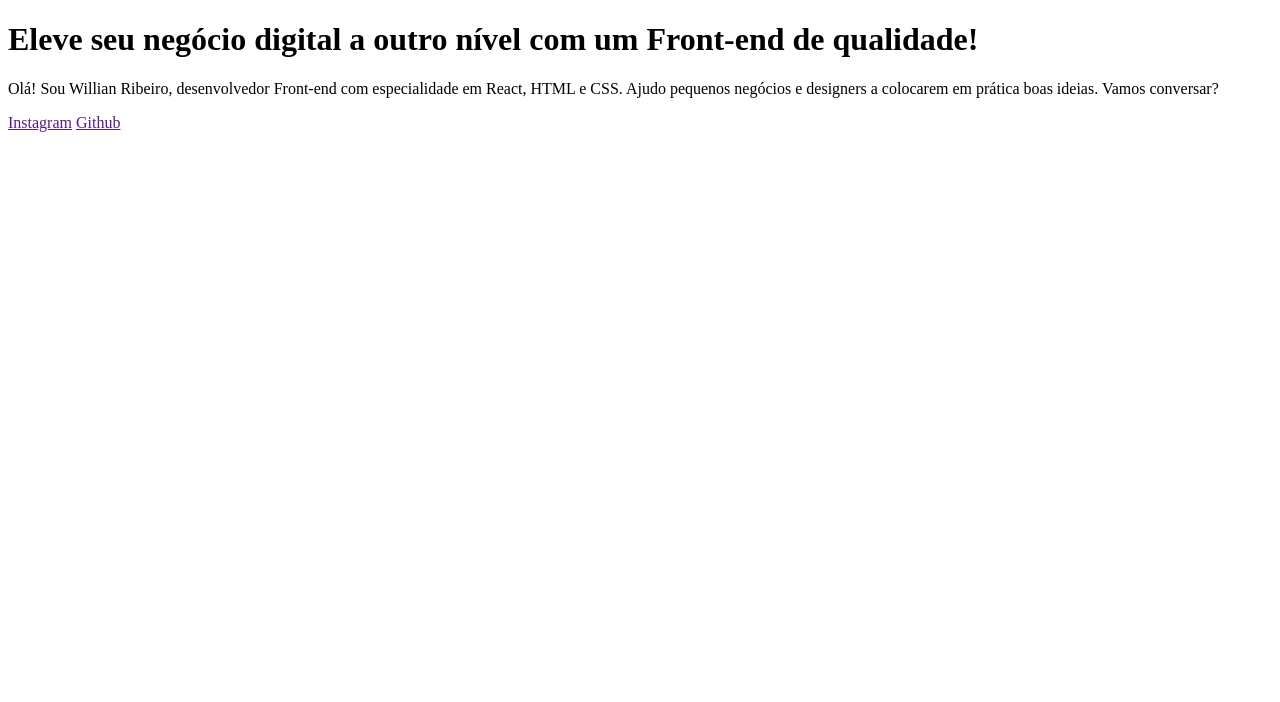
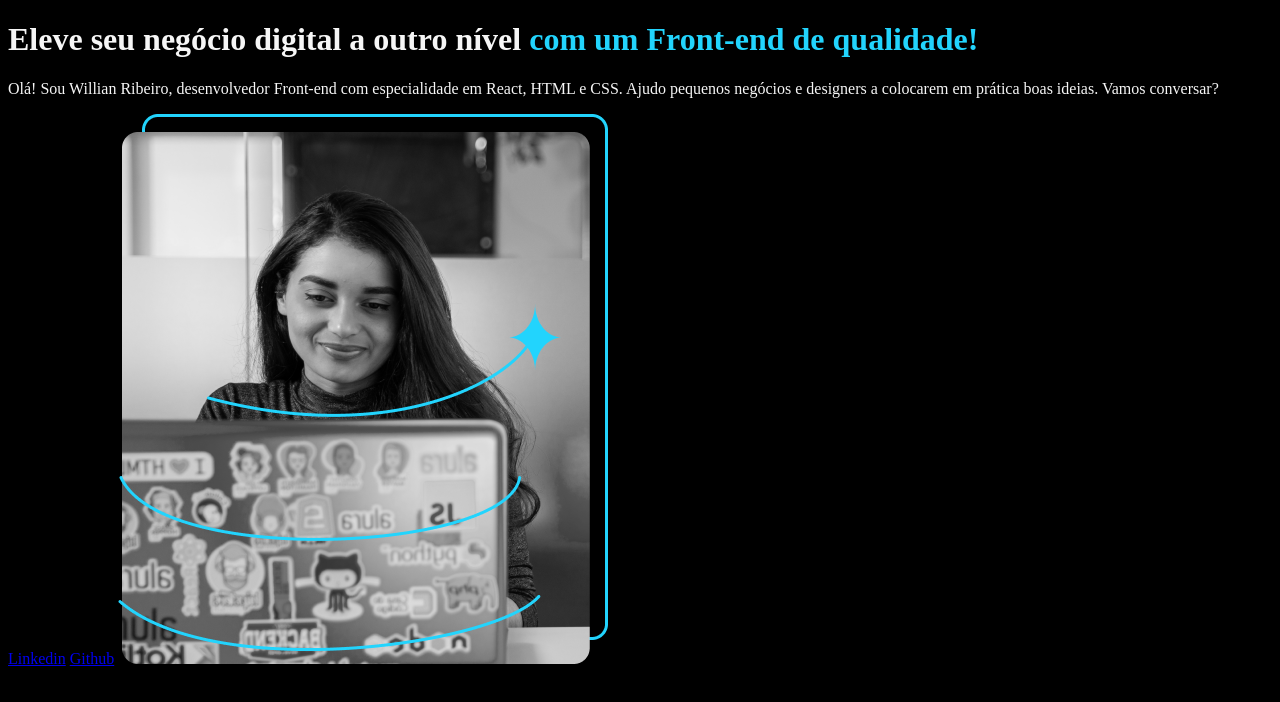
Before and after one commit to WillianVMR/HTMLeCSSdoZeroAlura, a plain HTML site: page Curso_1/index.html in a window 1280 px wide. Drawn offline with Linux system fonts and the light colour scheme.

Commit message:
Atualizações em index.html e css do curso 1

```diff
--- a/Curso_1/index.html
+++ b/Curso_1/index.html
@@ -4,6 +4,7 @@
     <meta charset="UTF-8">
     <meta http-equiv="X-UA-Compatible" content="IE=edge">
     <meta name="viewport" content="width=device-width, initial-scale=1.0">
+    <link rel="stylesheet" href="style.css">
     <title>Portifolio</title>
 </head>
 <body>
@@ -13,8 +14,9 @@
     <main>
         <h1>Eleve seu negócio digital a outro nível <strong>com um Front-end de qualidade!</strong></h1>
         <p>Olá! Sou Willian Ribeiro, desenvolvedor Front-end com especialidade em React, HTML e CSS. Ajudo pequenos negócios e designers a colocarem em prática boas ideias. Vamos conversar?</p>
-        <a href="">Instagram</a>
-        <a href="">Github</a>
+        <a href="https://www.linkedin.com/in/willian-vinicius-moura-ribeiro-514aa6181/">Linkedin</a>
+        <a href="https://github.com/WillianVMR">Github</a>
+        <img src="Imagem.png" alt="foto da Joana Santos Programando"/>
     </main>
     <footer>
 
--- a/Curso_1/style.css
+++ b/Curso_1/style.css
@@ -0,0 +1,8 @@
+body {
+    background-color: #000000;
+    color: #F6F6F6;
+}
+
+strong {
+    color: #22d4fd;
+}
```
Also changed, not shown: Curso_1/Imagem.png (added).
